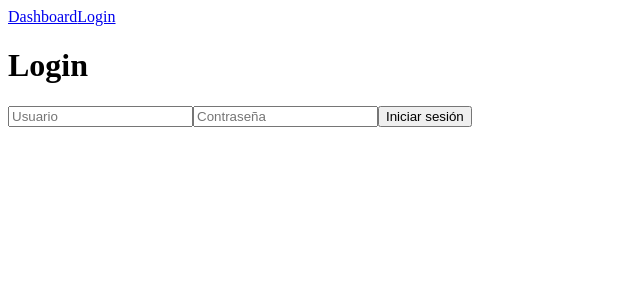
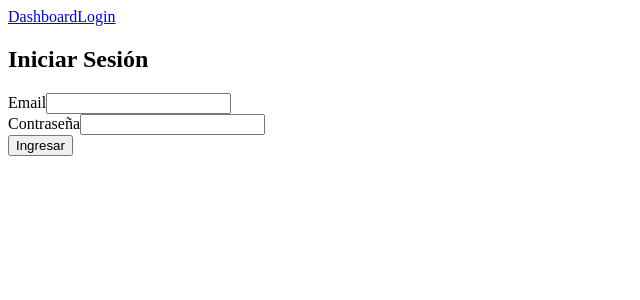
Before and after one commit to edwinrhc/Cerad-FrontEnd, an Angular app: page /login in a window 1280 px wide. Shown: the top 300 px of the page, without its empty margins (0-640 px from the left). Built offline with nearby package versions, Linux system fonts and the light colour scheme.

Commit message:
fix(auth): corregir binding y payload en login con email y password

```diff
--- a/src/app/core/services/auth.service.ts
+++ b/src/app/core/services/auth.service.ts
@@ -11,11 +11,9 @@
 
   constructor(private http: HttpClient) { }
 
-  login(credentials: { username: string, password: string}): Observable<any> {
-
-    return  this.http.post<any>(`${this.apiUrl}/login`, credentials)
+  login(credentials: { email: string, password: string }): Observable<any> {
+    return this.http.post<any>(`${this.apiUrl}/login`, credentials);
   }
-
   saveToken(token: string){
     localStorage.setItem('token', token);
   }
--- a/src/app/features/auth/login/login.component.html
+++ b/src/app/features/auth/login/login.component.html
@@ -1,10 +1,10 @@
-<!--<div class="min-h-screen flex items-center justify-center bg-gray-100">
+<div class="min-h-screen flex items-center justify-center bg-gray-100">
   <div class="bg-white p-8 rounded shadow-md w-96">
     <h2 class="text-2xl font-bold mb-6 text-center">Iniciar Sesión</h2>
     <form (ngSubmit)="onLogin()">
       <div class="mb-4">
-        <label class="block mb-1">Usuario</label>
-        <input type="text" [(ngModel)]="username" name="username" required class="w-full border px-3 py-2 rounded" />
+        <label class="block mb-1">Email</label>
+        <input type="text" [(ngModel)]="email" name="email" required  class="w-full border px-3 py-2 rounded" />
       </div>
       <div class="mb-6">
         <label class="block mb-1">Contraseña</label>
@@ -15,14 +15,3 @@
     </form>
   </div>
 </div>
--->
-
-<div class="p-4">
-  <h1>Login</h1>
-  <form (ngSubmit)="onLogin()">
-    <input type="text" [(ngModel)]="username" name="username" placeholder="Usuario">
-    <input type="password" [(ngModel)]="password" name="password" placeholder="Contraseña">
-    <button type="submit">Iniciar sesión</button>
-  </form>
-  <p *ngIf="errorMessage">{{ errorMessage }}</p>
-</div>
--- a/src/app/features/auth/login/login.component.ts
+++ b/src/app/features/auth/login/login.component.ts
@@ -13,23 +13,30 @@
 })
 export class LoginComponent {
 
-  username = '';
+  email = '';
   password = '';
   errorMessage = '';
 
   constructor(private authService: AuthService, private router: Router) {}
 
   onLogin() {
-    this.authService.login({ username: this.username, password: this.password })
+    console.log('Email enviado:', this.email);
+    console.log('Password enviado:', this.password);
+
+    this.authService.login({ email: this.email, password: this.password })
       .subscribe({
         next: (response) => {
-          this.authService.saveToken(response.token);
+          console.log('Login success:', response);
+          this.authService.saveToken(response.data.token);
           this.router.navigate(['/dashboard']);
         },
         error: (error) => {
-          console.error(error);
+          console.error('Login failed:', error);
           this.errorMessage = 'Credenciales incorrectas';
         }
       });
   }
+
+
+
 }
```
